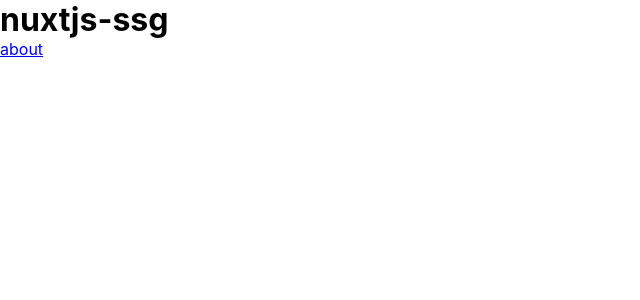
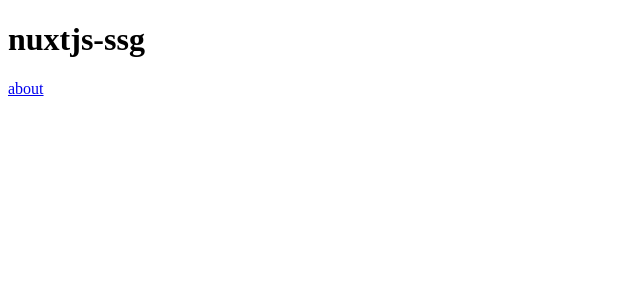
Before and after one commit to kiyoshion/nuxtjs-ssg, a Nuxt app: page / in a window 1280 px wide. Shown: the top 300 px of the page, without its empty margins (0-640 px from the left). Built offline with nearby package versions, Linux system fonts and the light colour scheme.

Commit message:
Modify default settings

```diff
--- a/components/Logo.vue
+++ /dev/null
@@ -1,29 +0,0 @@
-<template>
-  <svg class="NuxtLogo" width="245" height="180" viewBox="0 0 452 342" xmlns="http://www.w3.org/2000/svg">
-    <path
-      d="M139 330l-1-2c-2-4-2-8-1-13H29L189 31l67 121 22-16-67-121c-1-2-9-14-22-14-6 0-15 2-22 15L5 303c-1 3-8 16-2 27 4 6 10 12 24 12h136c-14 0-21-6-24-12z"
-      fill="#00C58E"
-    />
-    <path
-      d="M447 304L317 70c-2-2-9-15-22-15-6 0-15 3-22 15l-17 28v54l39-67 129 230h-49a23 23 0 0 1-2 14l-1 1c-6 11-21 12-23 12h76c3 0 17-1 24-12 3-5 5-14-2-26z"
-      fill="#108775"
-    />
-    <path
-      d="M376 330v-1l1-2c1-4 2-8 1-12l-4-12-102-178-15-27h-1l-15 27-102 178-4 12a24 24 0 0 0 2 15c4 6 10 12 24 12h190c3 0 18-1 25-12zM256 152l93 163H163l93-163z"
-      fill="#2F495E"
-    />
-  </svg>
-</template>
-
-<style>
-.NuxtLogo {
-  animation: 1s appear;
-  margin: auto;
-}
-
-@keyframes appear {
-  0% {
-    opacity: 0;
-  }
-}
-</style>
--- a/layouts/default.vue
+++ b/layouts/default.vue
@@ -1,62 +1,7 @@
 <template>
   <div>
+    <Header />
     <Nuxt />
+    <Footer />
   </div>
 </template>
-
-<style>
-html {
-  font-family:
-    'Source Sans Pro',
-    -apple-system,
-    BlinkMacSystemFont,
-    'Segoe UI',
-    Roboto,
-    'Helvetica Neue',
-    Arial,
-    sans-serif;
-  font-size: 16px;
-  word-spacing: 1px;
-  -ms-text-size-adjust: 100%;
-  -webkit-text-size-adjust: 100%;
-  -moz-osx-font-smoothing: grayscale;
-  -webkit-font-smoothing: antialiased;
-  box-sizing: border-box;
-}
-
-*,
-*::before,
-*::after {
-  box-sizing: border-box;
-  margin: 0;
-}
-
-.button--green {
-  display: inline-block;
-  border-radius: 4px;
-  border: 1px solid #3b8070;
-  color: #3b8070;
-  text-decoration: none;
-  padding: 10px 30px;
-}
-
-.button--green:hover {
-  color: #fff;
-  background-color: #3b8070;
-}
-
-.button--grey {
-  display: inline-block;
-  border-radius: 4px;
-  border: 1px solid #35495e;
-  color: #35495e;
-  text-decoration: none;
-  padding: 10px 30px;
-  margin-left: 15px;
-}
-
-.button--grey:hover {
-  color: #fff;
-  background-color: #35495e;
-}
-</style>
--- a/nuxt.config.js
+++ b/nuxt.config.js
@@ -1,17 +1,26 @@
 export default {
   // Target: https://go.nuxtjs.dev/config-target
   target: 'static',
+  mode: 'universal',
 
   // Global page headers: https://go.nuxtjs.dev/config-head
   head: {
     title: 'nuxtjs-ssg',
+    titleTemplate: '%s - nuxtjs-ssg',
     htmlAttrs: {
-      lang: 'ja'
+      lang: 'ja',
+      prefix: 'og: http://ogp.me/ns#'
     },
     meta: [
       { charset: 'utf-8' },
       { name: 'viewport', content: 'width=device-width, initial-scale=1' },
-      { hid: 'description', name: 'description', content: '' }
+      { hid: 'description', name: 'description', content: '' },
+      { hid: 'og:site_name', property: 'og:site_name', content: 'nuxtjs-ssg' },
+      { hid: 'og:type', property: 'og:type', content: 'website' },
+      { hid: 'og:url', property: 'og:url', content: 'https://github.com/kiyoshion/nuxtjs-ssg' },
+      { hid: 'og:title', property: 'og:title', content: 'nuxtjs-ssg' },
+      { hid: 'og:description', property: 'og:description', content: 'This is Nuxt.js template.' },
+      { hid: 'og:image', property: 'og:image', content: 'https://example.com/images/ogp/common.jpg' },
     ],
     link: [
       { rel: 'icon', type: 'image/x-icon', href: '/favicon.ico' }
```
